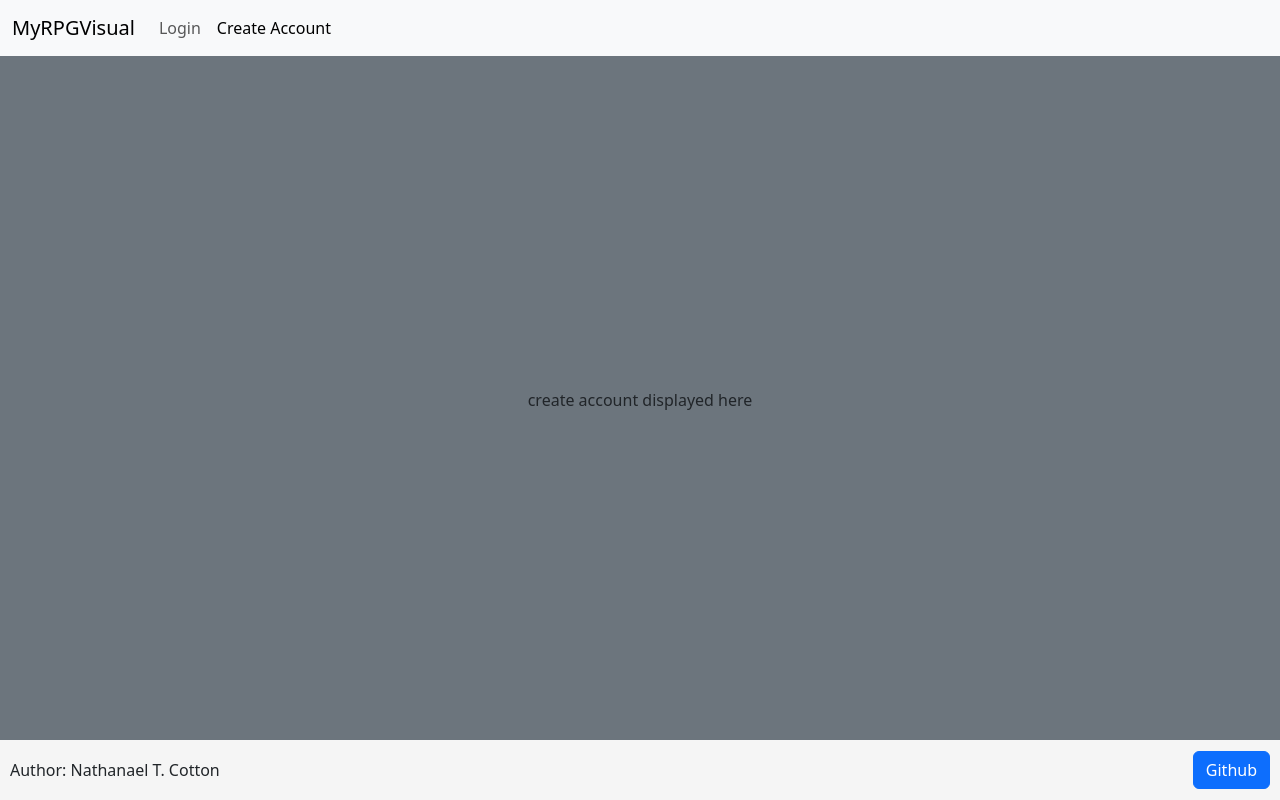
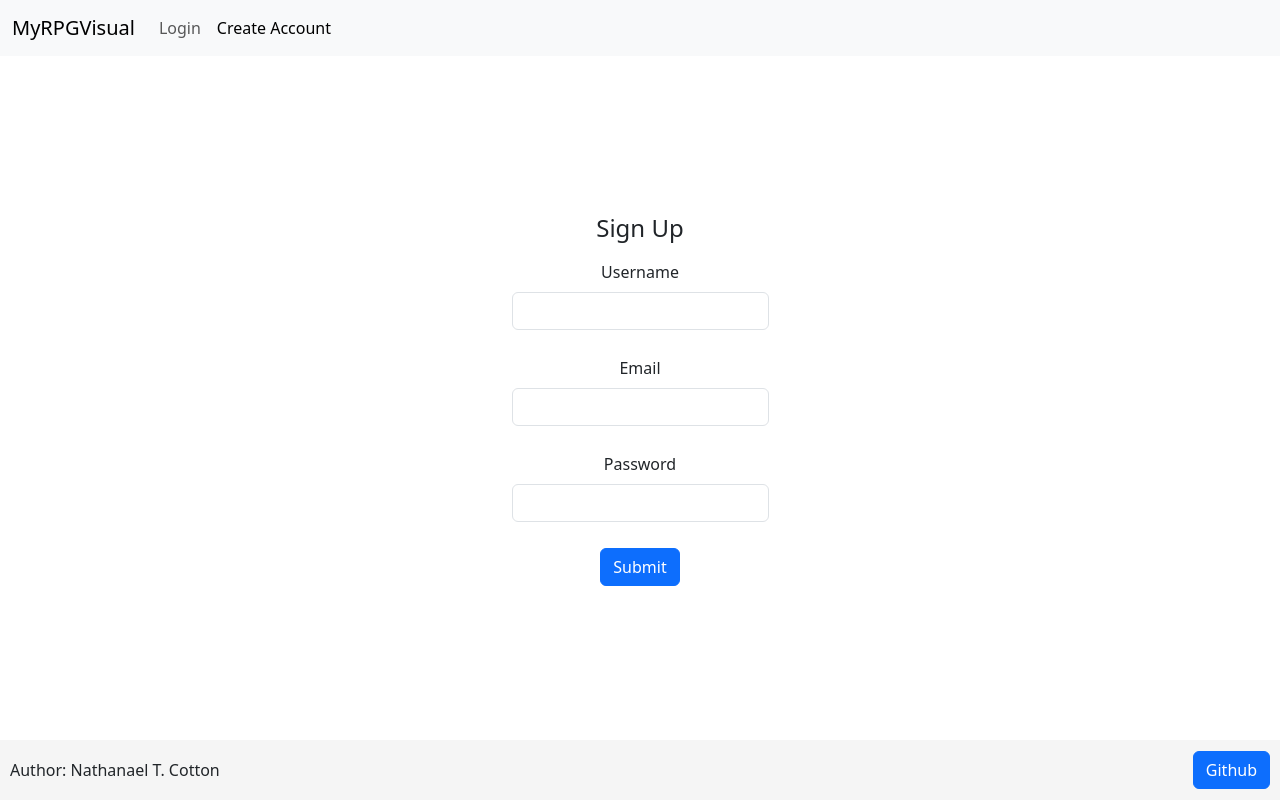
Before and after one commit to T876/startup, a React (Vite) app: page /create_account in a window 1280 px wide. Built offline with nearby package versions, Linux system fonts and the light colour scheme.

Commit message:
Add create account component

```diff
--- a/src/app.jsx
+++ b/src/app.jsx
@@ -88,7 +88,10 @@ export default function App() {
                         setAuthState={setAuthState}
                         setUsername={setUserName}
                     />} exact />
-                    <Route path='/create_account' element={<CreateAccount />} />
+                    <Route path='/create_account' element={<CreateAccount
+                        setAuthState={setAuthState}
+                        setUsername={setUserName}
+                    />} exact/>
                     <Route path='/library' element={<MyLibrary />} />
                     <Route path='/gallery' element={<Gallery />} />
                     <Route path='*' element={<NotFound />} />
--- a/src/create_account/create_account.jsx
+++ b/src/create_account/create_account.jsx
@@ -1,9 +1,89 @@
 import React from 'react';
+import { useNavigate } from 'react-router-dom';
 
-export function CreateAccount() {
+export function CreateAccount({setAuthState, setUsername}) {
+  const [username, setUsernameLocal] = React.useState(undefined);
+  const [password, setPassword] = React.useState(undefined);
+  const [email, setEmail] = React.useState(undefined);
+  const [authError, setAuthError] = React.useState(undefined);
+
+  const navigate = useNavigate();
+
+  async function createAccount() {
+    let disposable = await validateEmail(email);
+    if (disposable) {
+        console.log('nice try');
+        return;
+    }
+
+    const response = await fetch(`/app/create`, {
+        method: 'POST',
+        headers: {
+            'Content-Type': 'application/json'
+        },
+        body: JSON.stringify({
+            username: username,
+            password: password,
+            email: email
+        }),
+    })
+
+    if (response.ok) {
+      setUsername(username);
+      setAuthState(true);
+      navigate('/library');
+    } else {
+        const body = await response.json();
+        setAuthError(body.error);
+    }
+  }
+
+  async function validateEmail(email) {
+    const response = await fetch(`https://www.disify.com/api/email/${email}`);
+    let isValid = await response.json();
+    return isValid.disposable;
+  }
+
+
   return (
-    <main className='container-fluid bg-secondary text-center'>
-      <div>create account displayed here</div>
+    <main className='container-fluid text-center'>
+      <h4>Sign Up</h4>
+      <div className="mb-3">
+          <label for="signupUsername" className="form-label">Username</label>
+          <input
+            type="text"
+            className="form-control"
+            id="signupUsername"
+            aria-describedby="emailHelp"
+            onChange={(v) => setUsernameLocal(v.target.value)}
+          />
+      </div>
+      <div className="mb-3">
+        <label for="signupEmail" className="form-label">Email</label>
+        <input
+          type="email"
+          className="form-control"
+          id="signupEmail"
+          aria-describedby="emailHelp"
+          onChange={(v) => setEmail(v.target.value)}
+        />
+        </div>
+      <div className="mb-3">
+        <label for="signupPassword" className="form-label">Password</label>
+        <input
+          type="password"
+          className="form-control"
+          id="signupPassword"
+          onChange={(v) => setPassword(v.target.value)}
+        />
+
+      { authError &&
+          <div id="authError">
+            <p>{authError}</p>
+          </div>
+        }
+      </div>
+      <button onClick={() => createAccount()} type="submit" class="btn btn-primary">Submit</button>
     </main>
   );
 }
--- a/src/login/login.jsx
+++ b/src/login/login.jsx
@@ -1,7 +1,7 @@
 import React from 'react';
 import { useNavigate } from 'react-router-dom';
 
-export function Login({ authState, setAuthState, setUsername}) {
+export function Login({setAuthState, setUsername}) {
   const [username, setUsernameLocal] = React.useState(undefined);
   const [password, setPassword] = React.useState(undefined);
   const [authError, setAuthError] = React.useState(undefined);
```
Also changed, not shown: 2 other files (tests, documents, lock files or other folders).
